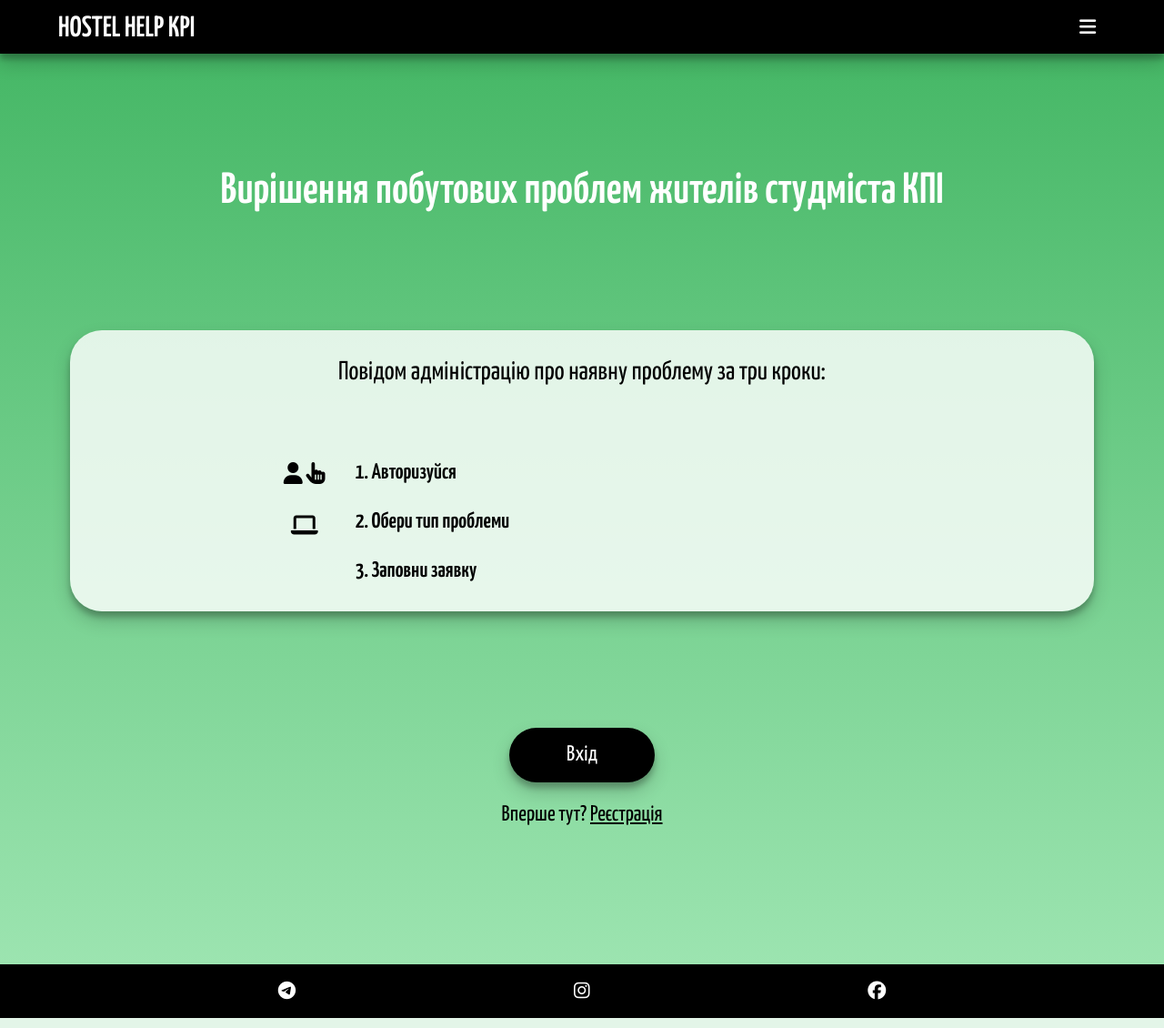
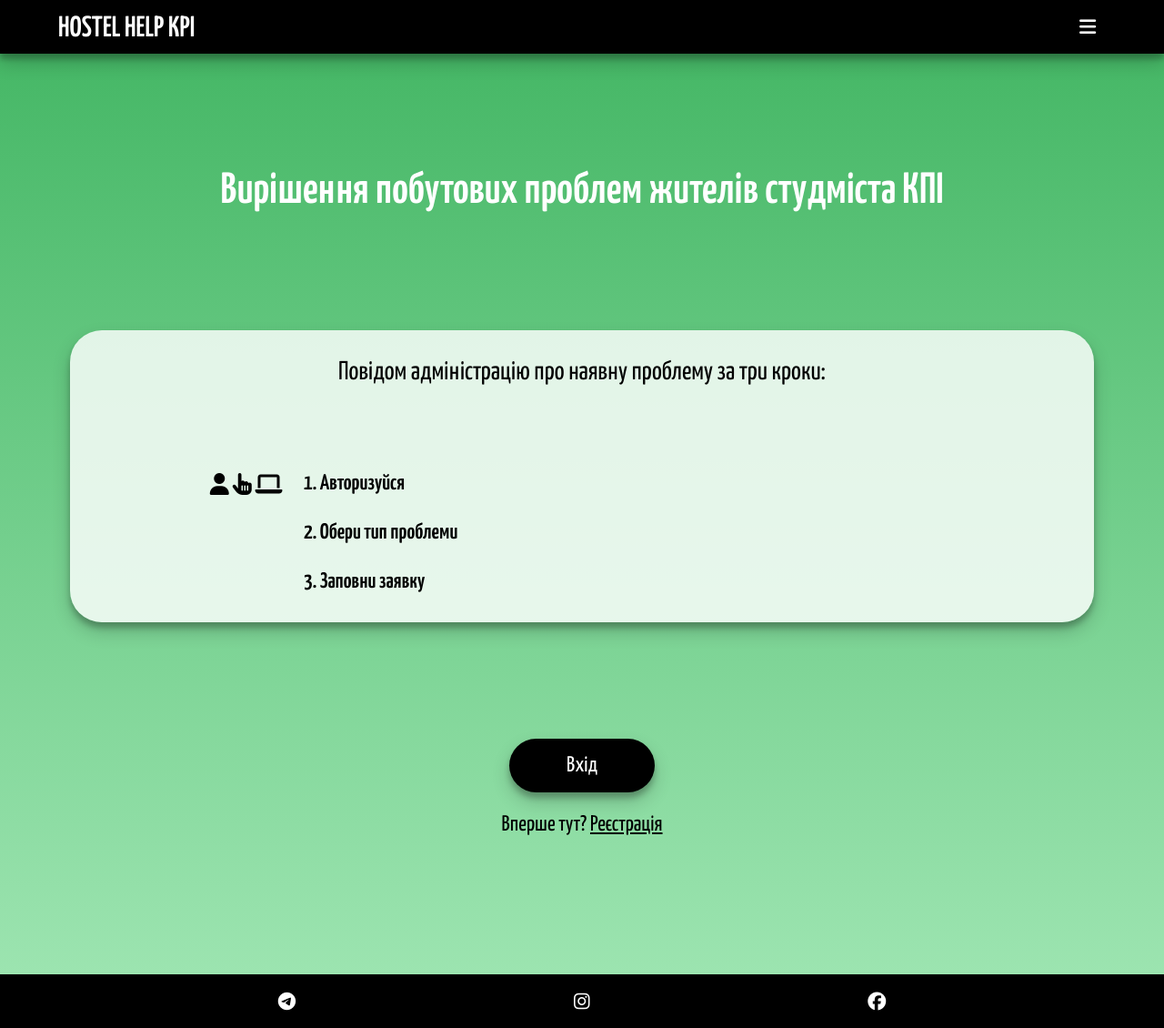
Before and after one commit to qsevenn/hostel-help, a Django app: page / in a window 1280 px wide. Shown: the whole page at 91% size. Run offline with Django 4.2, Linux system fonts and the light colour scheme; some libraries are stand-ins or nearby versions.

Commit message:
засрав все, шо можна

```diff
--- a/static/css/style.css
+++ b/static/css/style.css
@@ -130,7 +130,7 @@ h1 {
 
 .list-decoration {
     margin: 0 auto;
-    max-width: 62%;
+    width: 75%;
 }
 
 .icons-block, .instruction ol {
```
